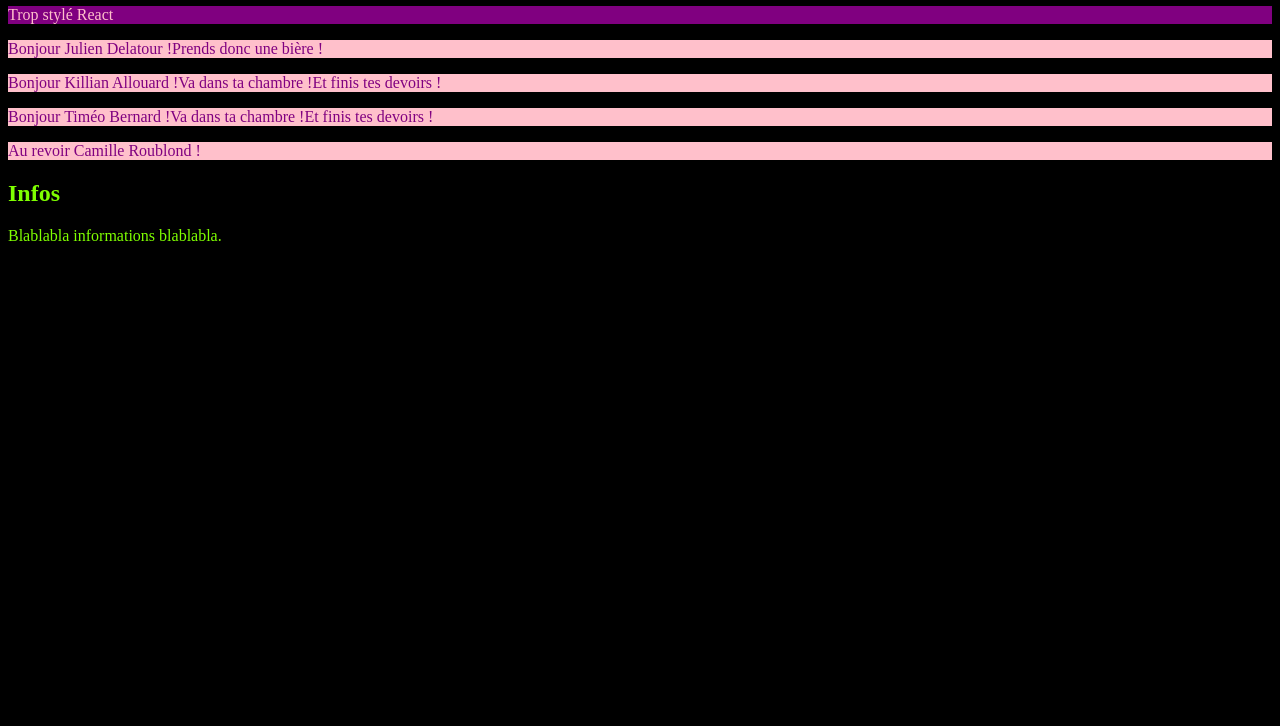
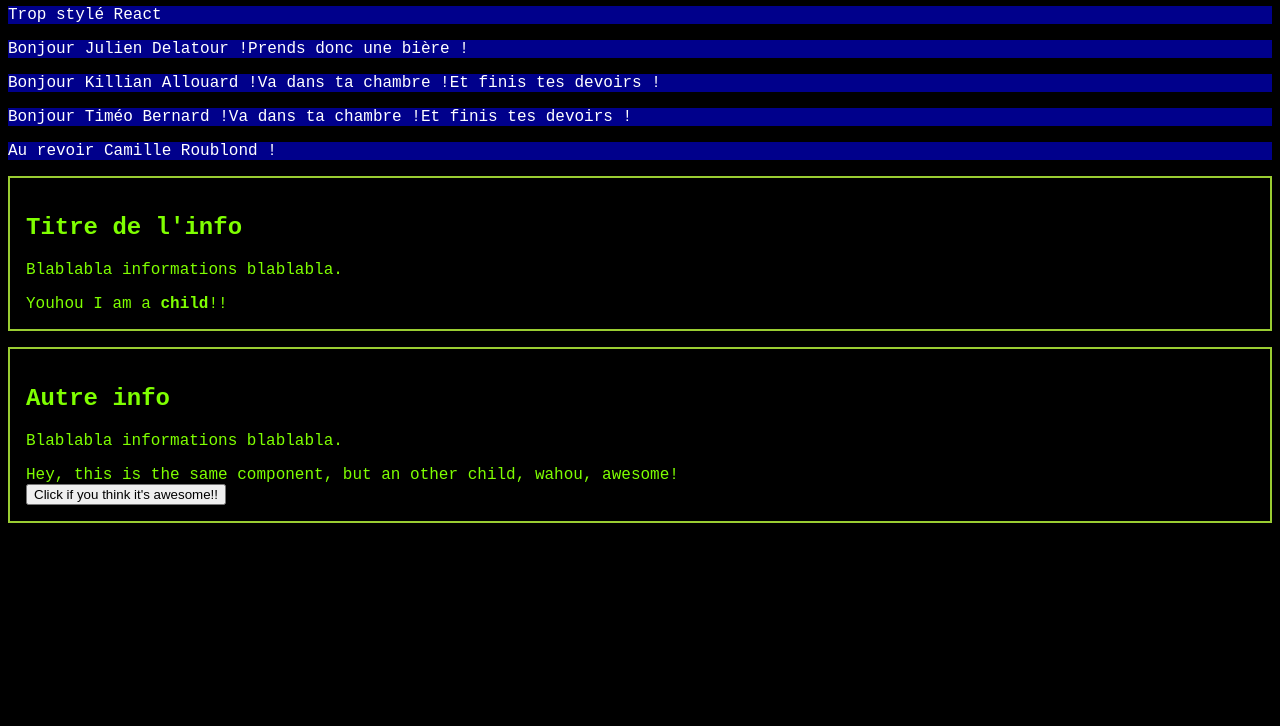
Before and after one commit to AgathePons/react_01_start, a React app: page / in a window 1280 px wide. Shown: the part 74-800 px from the top of the page. Built offline with nearby package versions, Linux system fonts and the light colour scheme.

Commit message:
more complex transclusions

```diff
--- a/src/components/DireBonjour.js
+++ b/src/components/DireBonjour.js
@@ -1,6 +1,6 @@
 // named exports, have to be imported by their names
 export const DireBonjour = ({ prenom, nom, age }) => (
-  <p style={{ color: 'purple', backgroundColor: 'pink' }}>
+  <p style={{ color: 'white', backgroundColor: 'darkblue' }}>
     Bonjour {prenom} {nom} !
     {/* comparison operators way */}
     { age < 18 && <span>Va dans ta chambre !</span> }
@@ -10,7 +10,7 @@ export const DireBonjour = ({ prenom, nom, age }) => (
 );
 
 export const DireAuRevoir = ({ prenom, nom, age }) => (
-  <p style={{ color: 'purple', backgroundColor: 'pink' }}>
+  <p style={{ color: 'white', backgroundColor: 'darkblue' }}>
     Au revoir {prenom} {nom} !
   </p>
 );
--- a/src/components/InfosBloc.js
+++ b/src/components/InfosBloc.js
@@ -1,14 +1,15 @@
 import InfosText from './InfosText';
 
-const InfosBloc = () => (
+const InfosBloc = ({infoTitle, children}) => (
   <div className="infobloc">
-    <h2>Infos</h2>
+    <h2>{infoTitle}</h2>
     {/**
      * With the InfosBloc component, we do transclusion. That means that we include a document
      * or a part of a document in an other document (in React context, document means component).
      * In this case, InfosBloc contains an other component named InfosBloc.
     */}
     <InfosText />
+    {children}
   </div>
 );
 
--- a/src/index.js
+++ b/src/index.js
@@ -11,12 +11,23 @@ const App = () => (
   <div>
 
     <h1>Hello World!</h1>
-    <p style={{ color: 'pink', backgroundColor: 'purple' }}>Trop stylé React</p>
+    <p style={{ color: 'white', backgroundColor: 'darkblue' }}>Trop stylé React</p>
     <DireBonjour prenom="Julien" nom="Delatour" age={42} />
     <DireBonjour prenom="Killian" nom="Allouard" age={12} />
     <DireBonjour prenom="Timéo" nom="Bernard" age={10} />
     <DireAuRevoir prenom="Camille" nom="Roublond" />
-    <InfosBloc />
+    {/**
+     * With the InfosBloc component, we do transclusion. That means that we include a document
+     * or a part of a document in an other document (in React context, document means component).
+     * In this case, InfosBloc contains an other component named InfosBloc.
+    */}
+    <InfosBloc infoTitle="Titre de l'info">
+      Youhou I am a <strong>child</strong>!!
+    </InfosBloc>
+    <InfosBloc infoTitle="Autre info">
+      Hey, this is the same component, but an other child, wahou, awesome!<br />
+      <button type="button">Click if you think it's awesome!!</button>
+    </InfosBloc>
 
   </div>
 );
--- a/src/style.css
+++ b/src/style.css
@@ -1,4 +1,11 @@
 body {
   background-color: black;
   color: chartreuse;
+  font-family: 'Courier New', Courier, monospace;
 }
+
+.infobloc {
+  margin-bottom: 1rem;
+  padding: 1rem;
+  border: 2px solid yellowgreen;
+}
```
